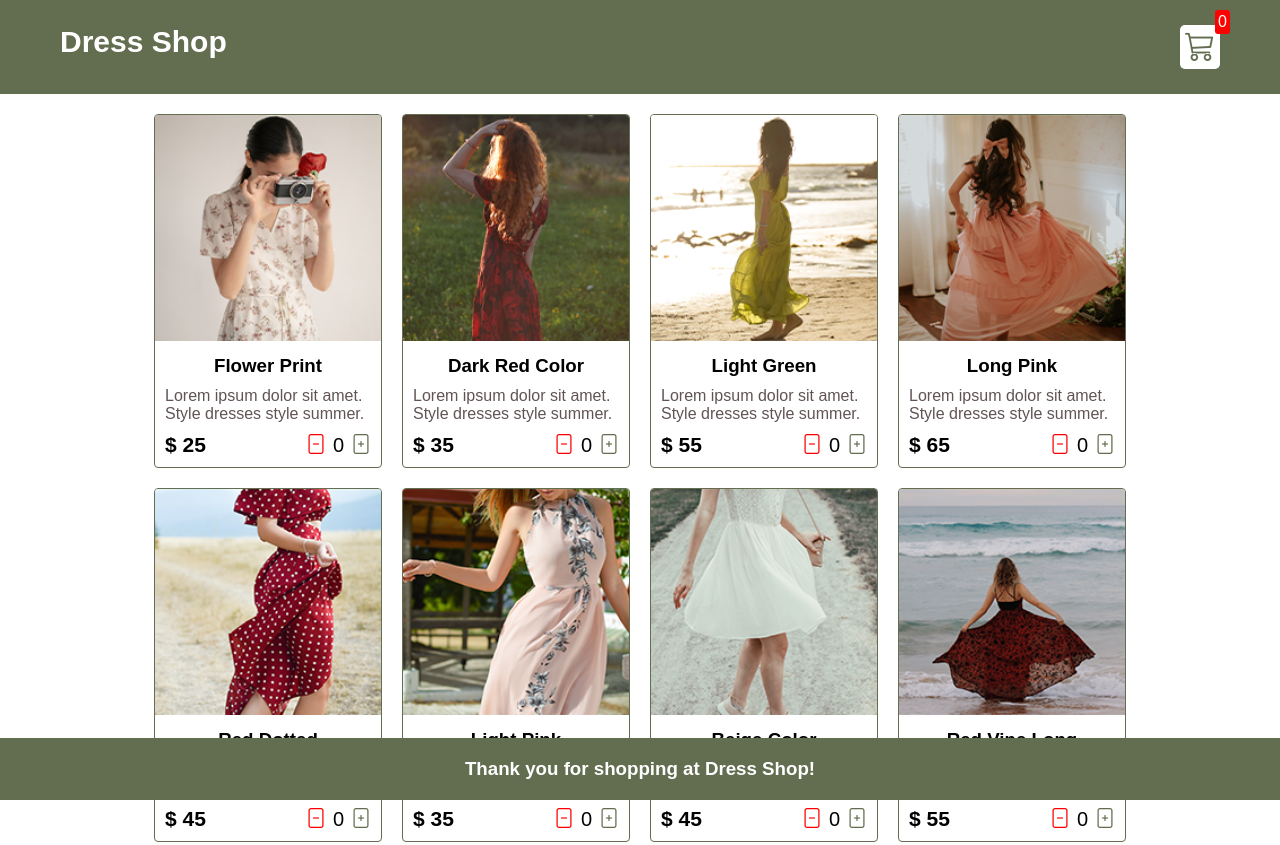
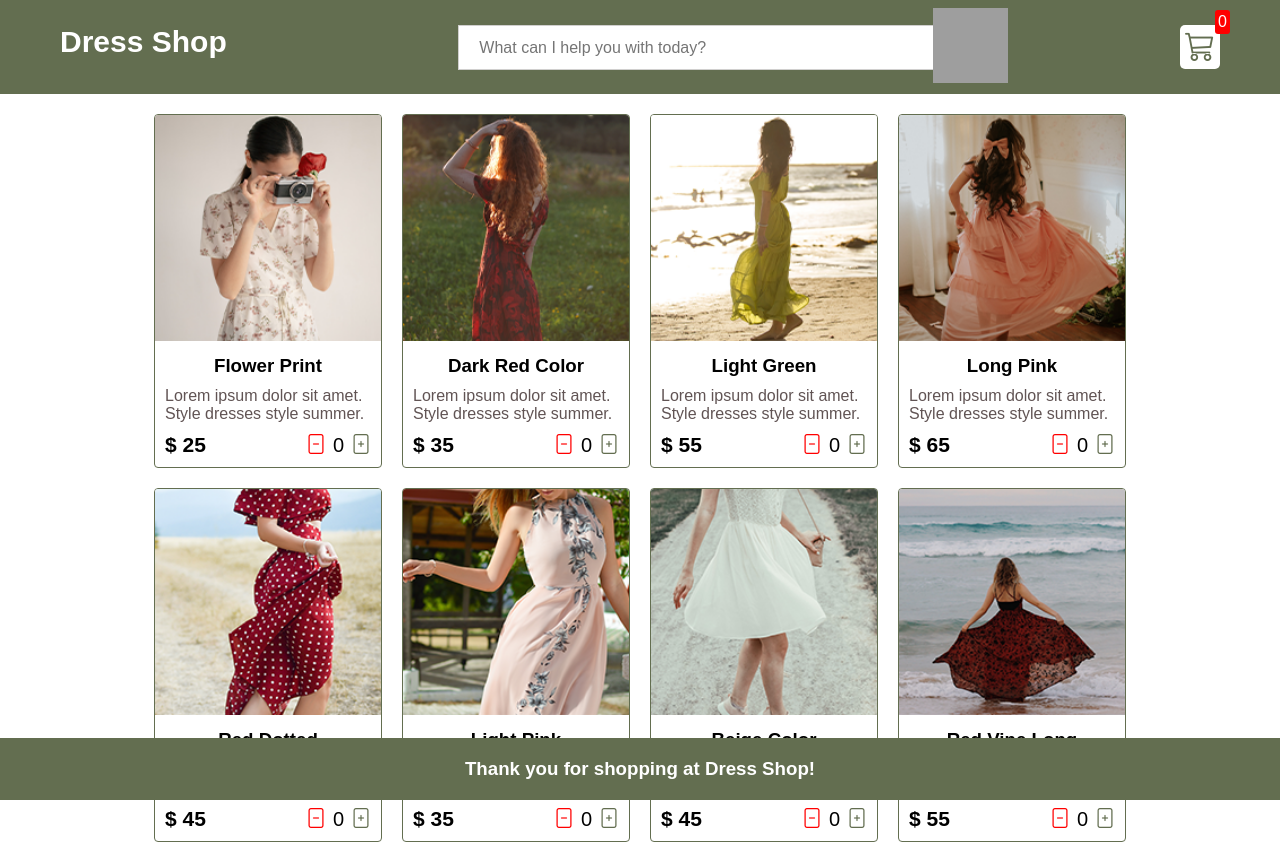
Before and after one commit to lely2323/Shopping-Cart, a plain HTML site: page index.html in a window 1280 px wide. Shown: the top 845 px of the page. Drawn offline with nearby package versions, Linux system fonts and the light colour scheme; grey boxes are pictures that could not be loaded.

Commit message:
update:update search

```diff
--- a/data.js
+++ b/data.js
@@ -55,4 +55,11 @@ let shopItemsData = [
     desc: 'Lorem ipsum dolor sit amet. Style dresses style summer.',
     img: 'images/RedVineLong.png',
   },
+    {
+    id: 'D8',
+    name: 'Red Vine Long',
+    price: 55,
+    desc: 'Lorem ipsum dolor sit amet. Style dresses style summer.',
+    img: 'images/RedVineLong.png',
+  },
 ];
--- a/index.html
+++ b/index.html
@@ -15,7 +15,10 @@
       <a href="index.html">
         <h2>Dress Shop</h2>
       </a>
-
+      <form class="search-container">
+        <input type="text" id="search-bar" placeholder="What can I help you with today?" oninput="search(this.value)">
+        <a href="#"><img class="search-icon" src="http://www.endlessicons.com/wp-content/uploads/2012/12/search-icon.png"></a>
+      </form>
       <a href="cart.html">
         <div class="cart">
           <i class="bi bi-cart3"></i>
--- a/main.js
+++ b/main.js
@@ -1,9 +1,10 @@
 let shop = document.getElementById('shop');
 
 let basket = JSON.parse(localStorage.getItem('data')) || [];
+items=shopItemsData;
 
 let generateShop = () => {
-  return (shop.innerHTML = shopItemsData
+  return (shop.innerHTML = items
     .map((x) => {
       let { id, name, price, desc, img } = x;
       let search = basket.find((x) => x.id === id) || [];
@@ -97,3 +98,13 @@ let calculation = () => {
   cartIcon.innerHTML = basket.map((x) => x.item).reduce((x, y) => x + y, 0);
 };
 calculation();
+
+let search = (keyword) => {
+  if(keyword){
+      keyword = keyword.toLowerCase();
+      items = items.filter(item => item.name.toLowerCase().includes(keyword));
+    }else{
+      items=shopItemsData;
+    }
+    generateShop();
+}
--- a/styles.css
+++ b/styles.css
@@ -200,3 +200,47 @@ footer {
 h3 {
   text-align: center;
 }
+
+/* Search  */
+.search-container{
+  width: 490px;
+  display: block;
+  margin: 0 auto;
+  height: 40px;
+}
+
+input#search-bar{
+  margin: 0 auto;
+  width: 100%;
+  height: 45px;
+  padding: 0 20px;
+  font-size: 1rem;
+  border: 1px solid #D0CFCE;
+  outline: none;
+  &:focus{
+    border: 1px solid #008ABF;
+    transition: 0.35s ease;
+    color: #008ABF;
+    &::-webkit-input-placeholder{
+      transition: opacity 0.45s ease;
+  	  opacity: 0;
+     }
+    &::-moz-placeholder {
+      transition: opacity 0.45s ease;
+  	  opacity: 0;
+     }
+    &:-ms-placeholder {
+     transition: opacity 0.45s ease;
+  	 opacity: 0;
+     }
+   }
+ }
+
+.search-icon{
+  position: relative;
+  float: right;
+  width: 75px;
+  height: 75px;
+  top: -62px;
+  right: -60px;
+}
```
Also changed, not shown: cart.html (+1 -0 lines).
